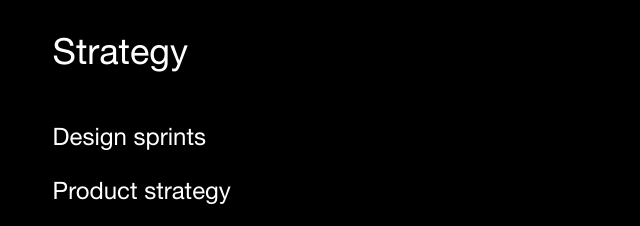
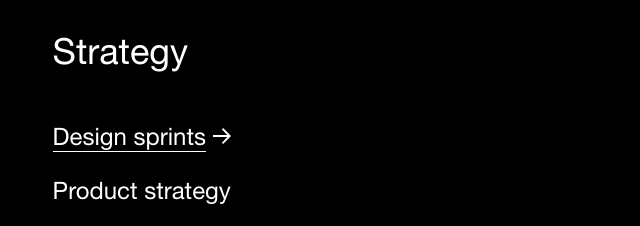
Before and after one commit to frederickandersen/edl-design, a website: page build/approach.html in a window 1280 px wide. Shown: the part 1700-1926 px from the top of the page, 21-661 px from the left. Drawn offline with nearby package versions, Linux system fonts and the light colour scheme; a small style sheet from the web is missing.

Commit message:
2.0.2
Launching design sprints for real.

```diff
--- a/src/css/index.css
+++ b/src/css/index.css
@@ -66,7 +66,11 @@
         width: 100%;
         height: 1px;
         bottom: -1px;
-        background-color: #000;
+        background-color: black;
+    }
+
+    .line-white:before {
+        background-color: white;
     }
 
     @variants responsive {
```
Also changed, not shown: build/approach.html, build/css/styles.css, build/index.html, build/media/edl-design-sprints.png (added), build/services/design-sprints.html, build/work.html.
